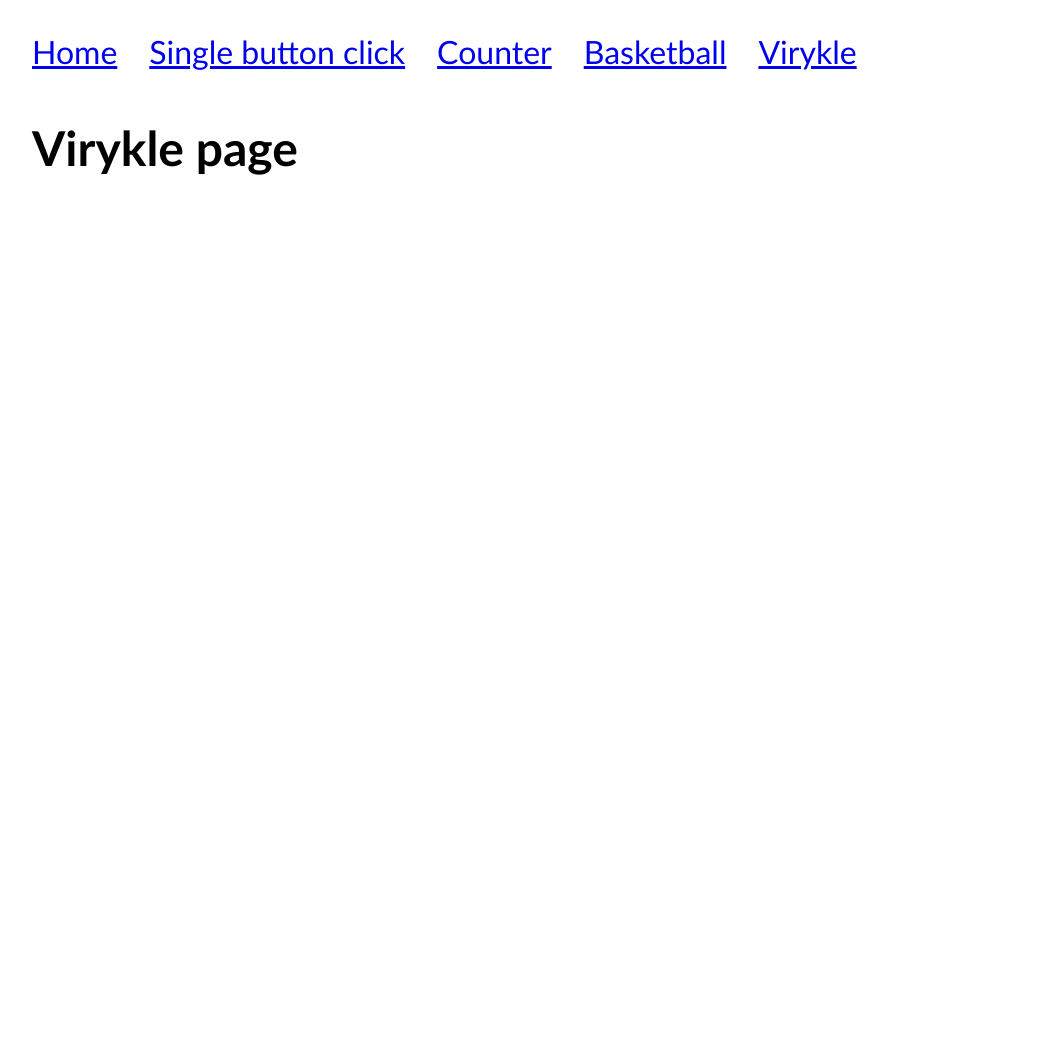
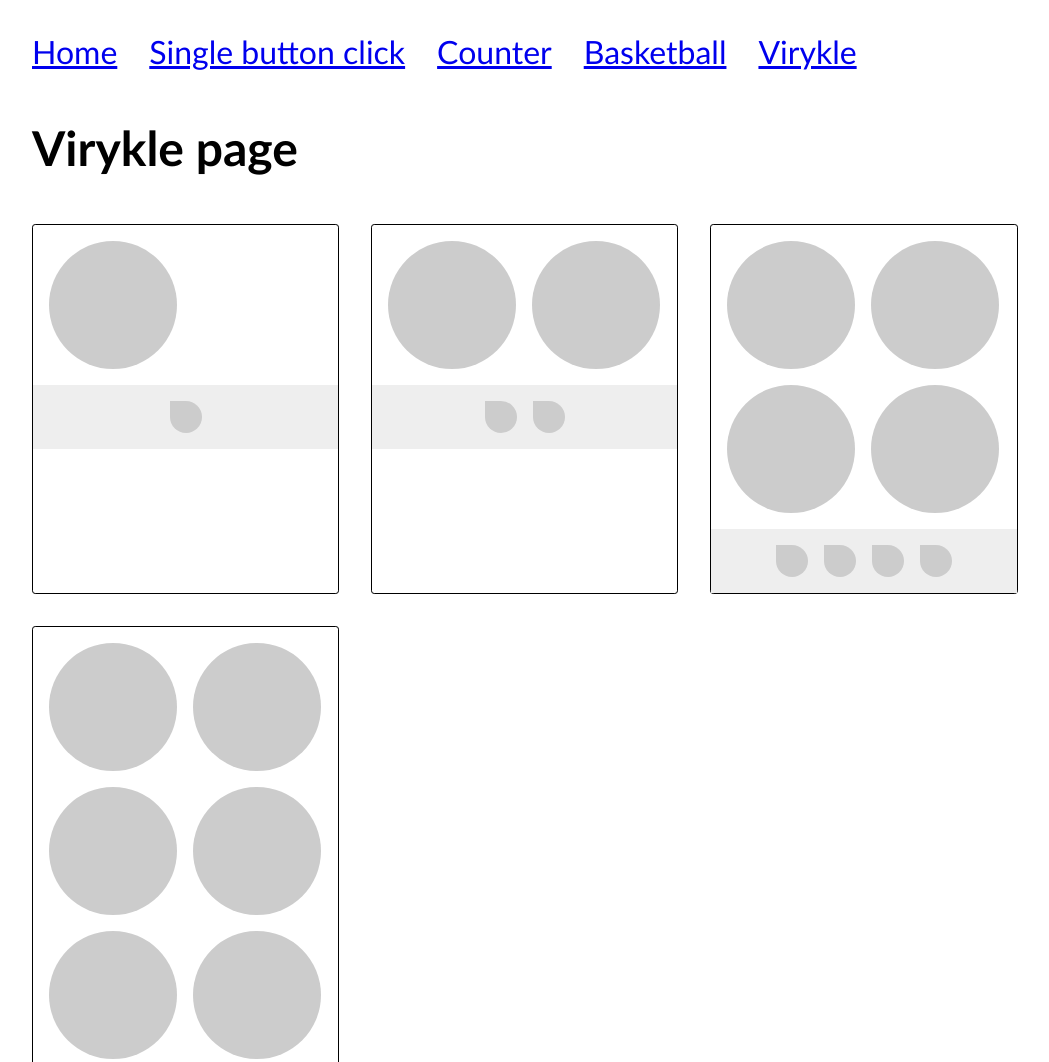
Before and after one commit to front-end-by-rimantas/48-grupe-dom-events, a website: page virykle/index.html in a window 1280 px wide. Shown: the top 1062 px of the page, without its empty margins (0-1049 px from the left). Before the commit the page ends 800 px from the top, so only its background shows below. Drawn offline with Linux system fonts and the light colour scheme.

Commit message:
Virykles

```diff
--- a/css/pages/virykle.css
+++ b/css/pages/virykle.css
@@ -0,0 +1,50 @@
+.list {
+    display: flex;
+    flex-wrap: wrap;
+    gap: 2rem;
+}
+
+.virykle {
+    width: 19.2rem;
+    border: 0.1rem solid #000;
+    border-radius: 0.2rem;
+}
+.virykle > .top {
+    display: flex;
+    gap: 1rem;
+    flex-wrap: wrap;
+    padding: 1rem;
+}
+.virykle .skyle {
+    width: 8rem;
+    height: 8rem;
+    background-color: #ccc;
+    border-radius: 50%;
+    transition: all 5s;
+}
+.virykle .skyle.active {
+    background-color: #f00;
+    transition: all 2s;
+}
+.virykle > .bottom {
+    display: flex;
+    gap: 1rem;
+    justify-content: center;
+    padding: 1rem;
+    background-color: #eee;
+}
+.virykle .jungiklis {
+    width: 2rem;
+    height: 2rem;
+    border-radius: 0 50% 50% 50%;
+    background-color: #ccc;
+    cursor: pointer;
+    transition: all 1s;
+}
+.virykle .jungiklis:hover {
+    background-color: #aaa;
+}
+.virykle .jungiklis.active {
+    background-color: #f00;
+    transform: rotate(90deg);
+}
--- a/js/virykle.js
+++ b/js/virykle.js
@@ -0,0 +1,29 @@
+function virykle(elementId, size = 4) {
+    const DOM = document.getElementById(elementId);
+    const HTML = `
+        <div class="top">
+            ${'<div class="skyle"></div>'.repeat(size)}
+        </div>
+        <div class="bottom">
+            ${'<div class="jungiklis"></div>'.repeat(size)}
+        </div>
+    `;
+
+    DOM.classList.add('virykle');
+    DOM.innerHTML = HTML;
+
+    const skylesDOM = DOM.querySelectorAll('.skyle');
+    const jungikliaiDOM = DOM.querySelectorAll('.jungiklis');
+
+    for (let i = 0; i < size; i++) {
+        jungikliaiDOM[i].addEventListener('click', () => {
+            jungikliaiDOM[i].classList.toggle('active');
+            skylesDOM[i].classList.toggle('active');
+        });
+    }
+}
+
+virykle('virykle-1', 1);
+virykle('virykle-2', 2);
+virykle('virykle-3');
+virykle('virykle-4', 9);
--- a/virykle/index.html
+++ b/virykle/index.html
@@ -23,7 +23,12 @@
     <main>
         <h1 class="main-title">Virykle page</h1>
 
-        <div id="virykle"></div>
+        <div class="list">
+            <div id="virykle-1"></div>
+            <div id="virykle-2"></div>
+            <div id="virykle-3"></div>
+            <div id="virykle-4"></div>
+        </div>
     </main>
 
     <script type="module" src="../js/virykle.js"></script>
```
